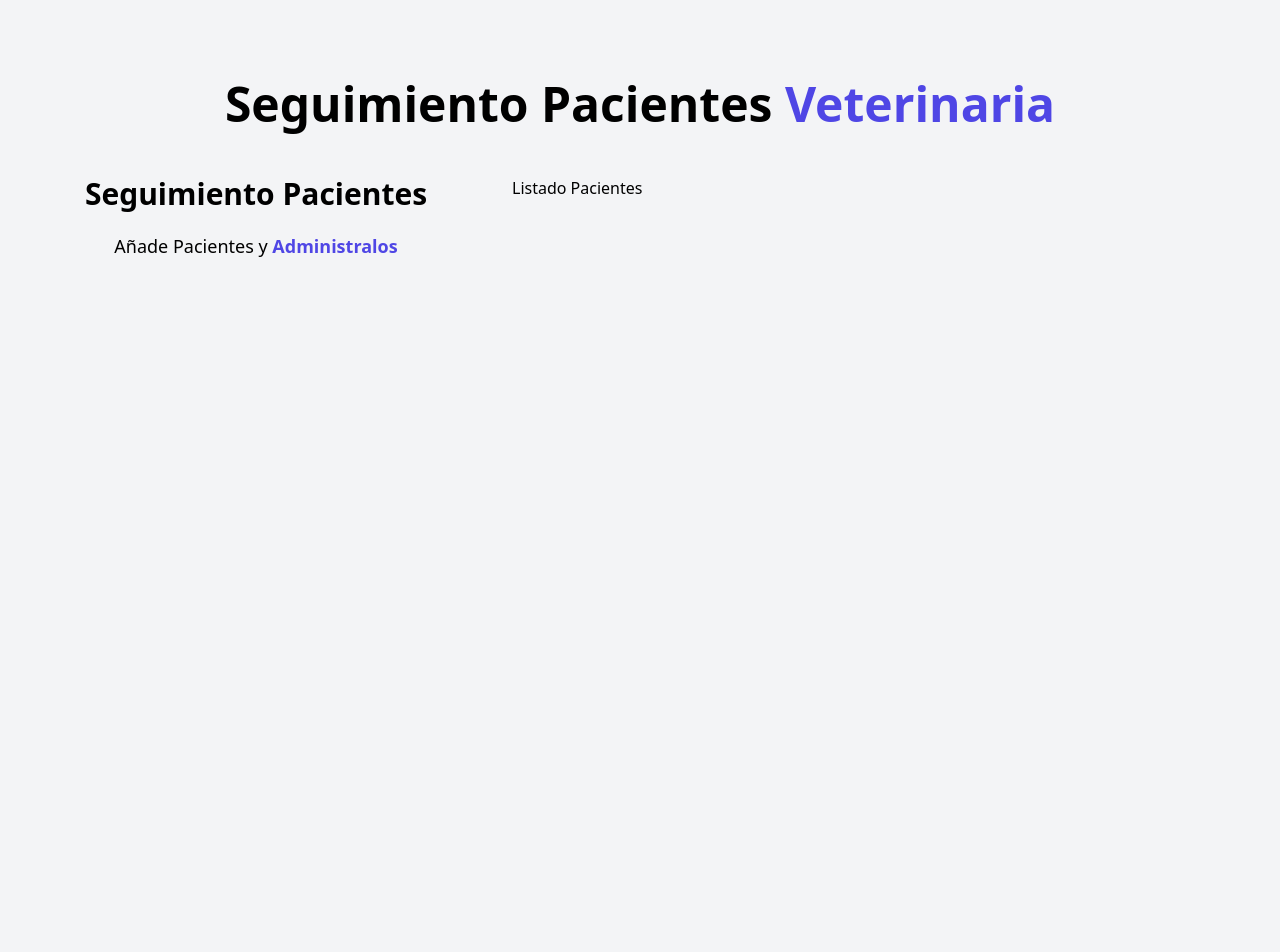
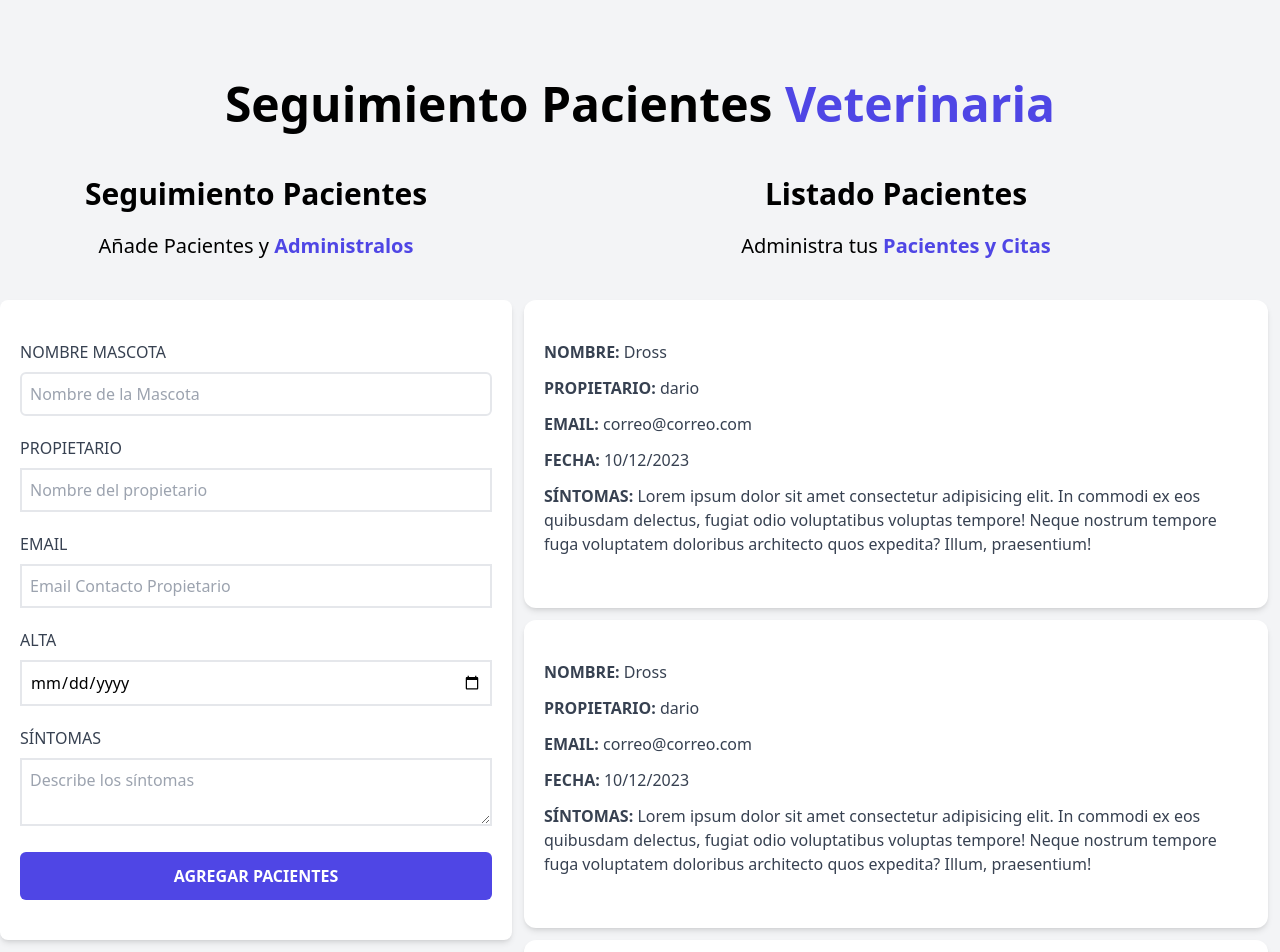
Before and after one commit to dariotovar6920/citas-react, a React (Vite) app: page / in a window 1280 px wide. Shown: the top 952 px of the page. Before the commit the page ends 880 px from the top, so only its background shows below. Built offline with nearby package versions, Linux system fonts and the light colour scheme.

Commit message:
Agranado componenete nuevo y creando el primer state

```diff
--- a/src/App.jsx
+++ b/src/App.jsx
@@ -1,6 +1,7 @@
 import Header from "./components/Header"
 import Formulario from "./components/Formulario"
 import ListadoPacientes from "./components/ListadoPacientes"
+import Paciente from "./components/Paciente"
 
 function App() {
 
--- a/src/components/Formulario.jsx
+++ b/src/components/Formulario.jsx
@@ -1,16 +1,74 @@
+import {useState, useEffect} from 'react';
+
 const Formulario = () => {
+
+  const [nombre, setNombre] = useState();
+
+
   return (
     <div className="md:w-1/2 lg:w-2/5">
       <h2 className="font-black text-3xl text-center">Seguimiento Pacientes</h2>
 
-      <p className="text-lg mt-5 text-center">
+      <p className="text-xl mt-5 text-center mb-10">
         Añade Pacientes y <span className="text-indigo-600 font-bold"> Administralos</span>
       </p>
 
-     <form action="">
-        <div>
+     <form className="bg-white shadow-md rounded-lg py-10 px-5 mb-10">
+        <div className="mb-5">
+            <label htmlFor="mascota" className="block text-gray-700 uppercase">Nombre Mascota</label>
+            <input
+                id="mascota"
+                type="text"
+                placeholder="Nombre de la Mascota"
+                className="border-2 w-full p-2 mt-2 placeholder-gray-400 rounded-md"
+            />
+        </div>
 
+        <div className="mb-5">
+            <label htmlFor="propietario" className="block text-gray-700 uppercase">Propietario</label>
+            <input
+                id="propietario"
+                type="text"
+                placeholder="Nombre del propietario"
+                className="border-2 w-full p-2 mt-2 placeholder-gray-400 roundex-md"
+            />
         </div>
+
+        <div className="mb-5">
+            <label htmlFor="email" className="block text-gray-700 uppercase ">Email</label>
+            <input
+                id="email"
+                type="email"
+                placeholder="Email Contacto Propietario"
+                className="border-2 w-full p-2 mt-2 placeholder-gray-400 roundex-md"
+            />
+        </div>
+
+        <div className="mb-5">
+            <label htmlFor="alta" className="block text-gray-700 uppercase ">Alta</label>
+            <input
+                id="alta"
+                type="date"
+                className="border-2 w-full p-2 mt-2 placeholder-gray-400 roundex-md"
+            />
+        </div>
+
+        <div className="mb-5">
+            <label htmlFor="sintomas" className="block text-gray-700 uppercase ">Síntomas</label>
+
+            <textarea
+                 id="sintomas"
+                 className="border-2 w-full p-2 mt-2 placeholder-gray-400 roundex-md"
+                 placeholder="Describe los síntomas"
+            />
+        </div>
+
+        <input
+            type="submit"
+            className="bg-indigo-600 w-full p-3 text-white uppercase font-bold
+                       hover:bg-indigo-700 cursor-pointer transition-all rounded-md"
+            value="Agregar Pacientes"
+        />
      </form>
 
     </div>
--- a/src/components/ListadoPacientes.jsx
+++ b/src/components/ListadoPacientes.jsx
@@ -1,8 +1,37 @@
+import Paciente from "./Paciente"
 
 const ListadoPacientes = () => {
   return (
-    <div className="w-1/2 lg:w-3/5">
-        <h2>Listado Pacientes</h2>
+    <div className="md:w-1/2 lg:w-3/5 md-h-screen overflow-y-scroll">
+        <h2 className="font-black text-3xl text-center">Listado Pacientes</h2>
+        <p className="text-xl mt-5 mb-10 text-center">
+          Administra tus<span className="text-indigo-600 font-bold"> Pacientes y Citas</span>
+        </p>
+
+        <div className="m-3 bg-white shadow-md px-5 py-10 rounded-xl">
+            <p className="font-bold mb-3 text-gray-700 uppercase">
+              Nombre: <span className="font-normal normal-case">Dross</span>
+            </p>
+            <p className="font-bold mb-3 text-gray-700 uppercase">
+              Propietario: <span className="font-normal normal-case">dario</span>
+            </p>
+            <p className="font-bold mb-3 text-gray-700 uppercase">
+              email: <span className="font-normal normal-case">correo@correo.com</span>
+            </p>
+            <p className="font-bold mb-3 text-gray-700 uppercase">
+              Fecha: <span className="font-normal normal-case">10/12/2023</span>
+            </p>
+            <p className="font-bold mb-3 text-gray-700 uppercase">
+              Síntomas: <span className="font-normal normal-case">Lorem ipsum dolor sit amet consectetur adipisicing elit.
+              In commodi ex eos quibusdam delectus, fugiat odio voluptatibus voluptas tempore! Neque nostrum tempore
+              fuga voluptatem doloribus architecto quos expedita? Illum, praesentium!</span>
+            </p>
+        </div>
+
+        <Paciente/>
+        <Paciente/>
+
+
     </div>
   )
 }
--- /dev/null
+++ b/src/components/Paciente.jsx
@@ -0,0 +1,30 @@
+const Paciente = () => {
+  return (
+    <div className="m-3 bg-white shadow-md px-5 py-10 rounded-xl">
+      <p className="font-bold mb-3 text-gray-700 uppercase">
+        Nombre: <span className="font-normal normal-case">Dross</span>
+      </p>
+      <p className="font-bold mb-3 text-gray-700 uppercase">
+        Propietario: <span className="font-normal normal-case">dario</span>
+      </p>
+      <p className="font-bold mb-3 text-gray-700 uppercase">
+        email:{" "}
+        <span className="font-normal normal-case">correo@correo.com</span>
+      </p>
+      <p className="font-bold mb-3 text-gray-700 uppercase">
+        Fecha: <span className="font-normal normal-case">10/12/2023</span>
+      </p>
+      <p className="font-bold mb-3 text-gray-700 uppercase">
+        Síntomas:{" "}
+        <span className="font-normal normal-case">
+          Lorem ipsum dolor sit amet consectetur adipisicing elit. In commodi ex
+          eos quibusdam delectus, fugiat odio voluptatibus voluptas tempore!
+          Neque nostrum tempore fuga voluptatem doloribus architecto quos
+          expedita? Illum, praesentium!
+        </span>
+      </p>
+    </div>
+  );
+};
+
+export default Paciente;
```
